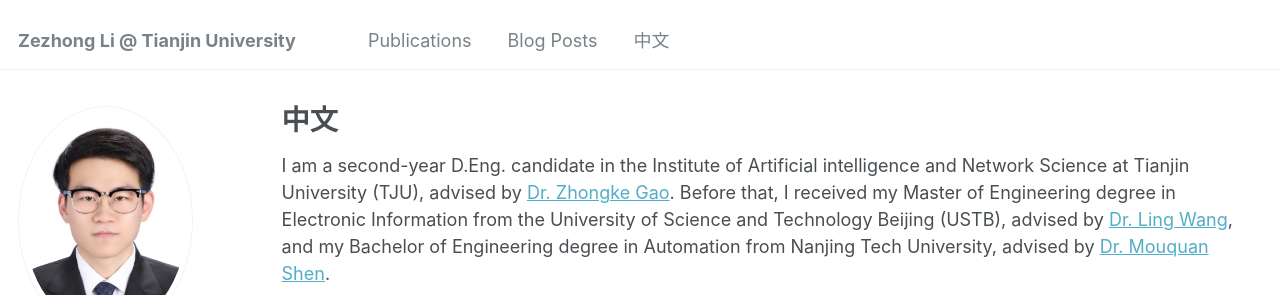
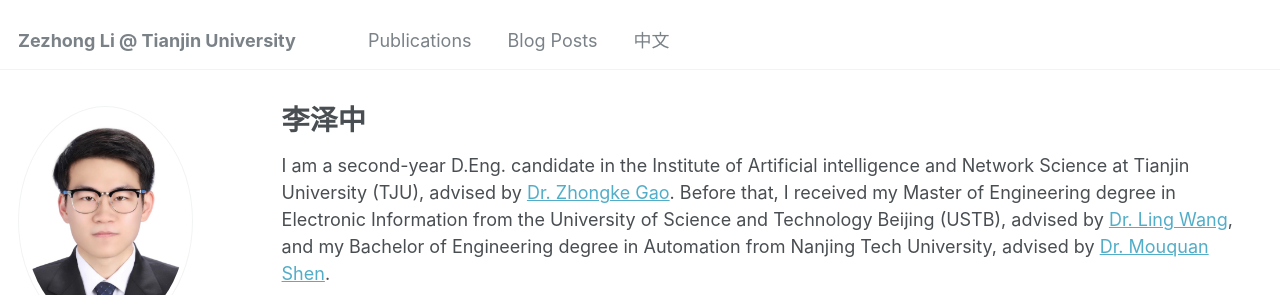
Before and after one commit to lzz19980125/lzz19980125.github.io, a Jekyll site: the page built from _pages/chinese.md, in a window 1280 px wide and 900 px high. Shown: the top 295 px of the window. Built offline with Jekyll 4.4.1, drawn with Linux system fonts in a browser that asks for light colours; some web fonts are replaced.

Commit message:
Update chinese.md

```diff
--- a/_pages/chinese.md
+++ b/_pages/chinese.md
@@ -1,6 +1,6 @@
 ---
 layout: archive
-title: "中文"
+title: "李泽中"
 permalink: /chinese/
 author_profile: true
 ---
```
